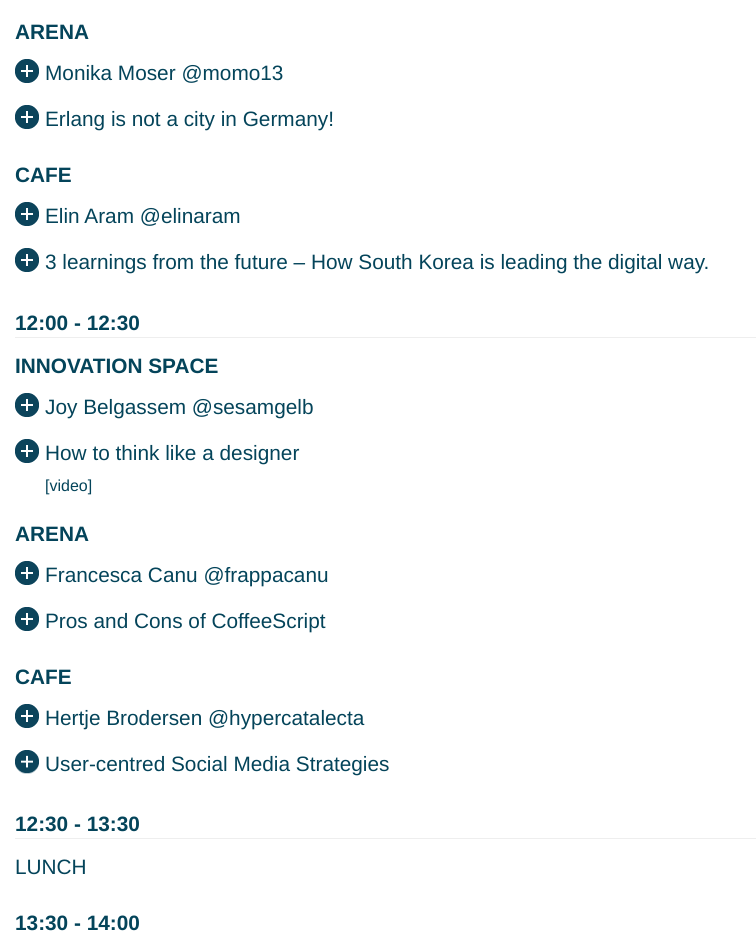
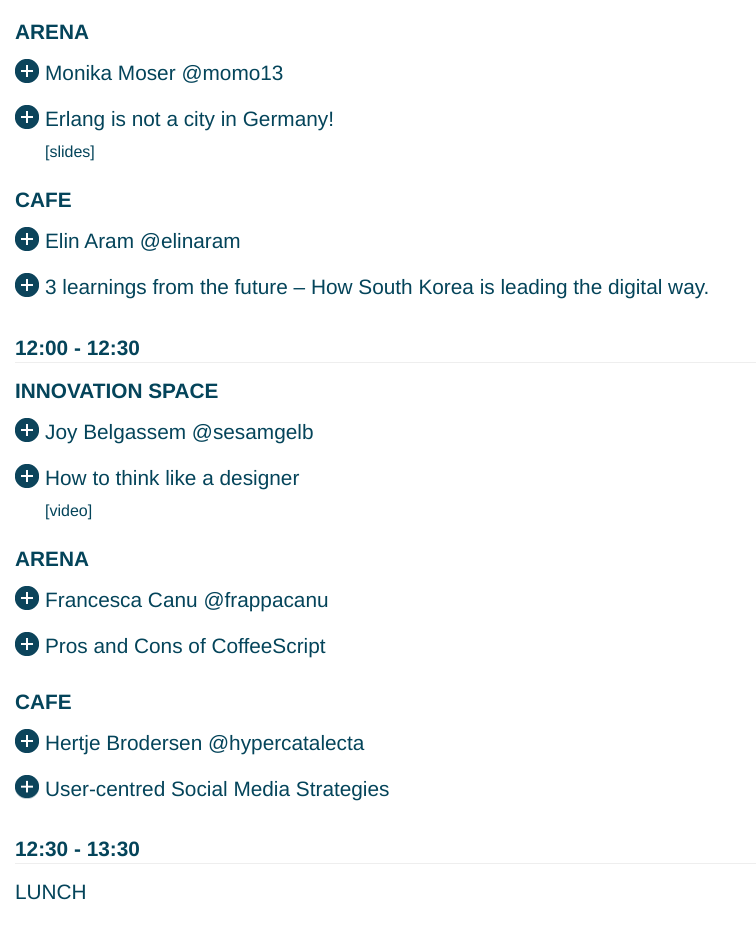
Before and after one commit to seeemilyplay/ggmBerlin, a website: page public/index.html in a window 1280 px wide. Shown: the part 1640-2577 px from the top of the page, without its empty margins (0-756 px from the left). Drawn offline with nearby package versions, Linux system fonts and the light colour scheme; a web font is replaced by a local one.

Commit message:
Link to Erlang presentation slides added

```diff
--- a/public/index.html
+++ b/public/index.html
@@ -121,6 +121,9 @@
         <div class="title">Erlang is not a city in Germany!</div>
         <div class="description">
           "What do you do at work?", "Programming with Erlang", "You are working in Erlangen?", "No!". Erlang is currently my favorite programming language. It was invented for telecommunication systems and is meanwhile used for e.g. payment platforms or online games. It's a functional programming language and well suited for distributed scalable systems. In this session I would like to briefly introduce Erlang to you and share why I enjoy working with it. If you are interested in programming and want learn a little about a different programming language this session might be interesting for you.
+        </div>
+        <div class="links">
+          <a class="slides" target="_blank" href="http://de.slideshare.net/momo-13/geek-girlmeetup-erlang">[slides]</a>
         </div>
       </div>
       <div class="session">
```
